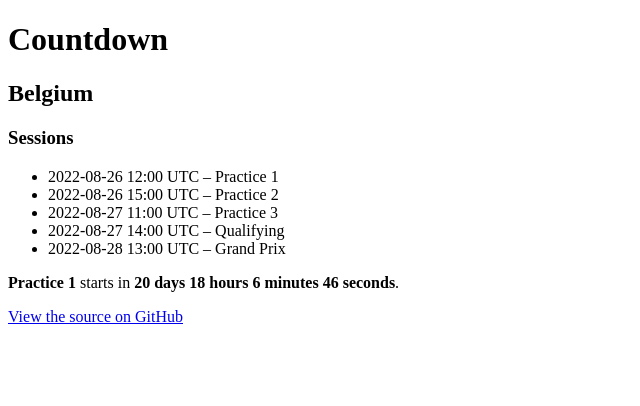
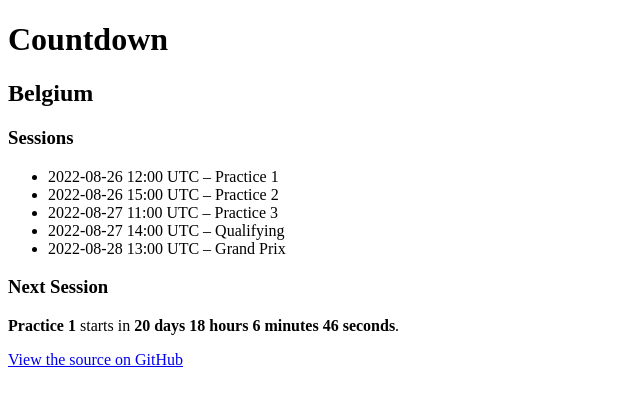
Before and after one commit to jmp/f1cd, a React (Create React App) app: page / in a window 1280 px wide. Shown: the top 406 px of the page, without its empty margins (0-640 px from the left). Built offline with nearby package versions, Linux system fonts and the light colour scheme.

Commit message:
Add heading for the next session

```diff
--- a/src/App.tsx
+++ b/src/App.tsx
@@ -39,6 +39,7 @@ function App({ rounds, getDate }: AppProps) {
                     ))
                 }
             </ul>
+            <h3>Next Session</h3>
             <p><b data-testid='session'>{nextSession.title}</b> starts in <b data-testid='countdown'>{remainingTime}</b>.</p>
             <p><a href='https://github.com/jmp/f1cd'>View the source on GitHub</a></p>
         </div>
```
